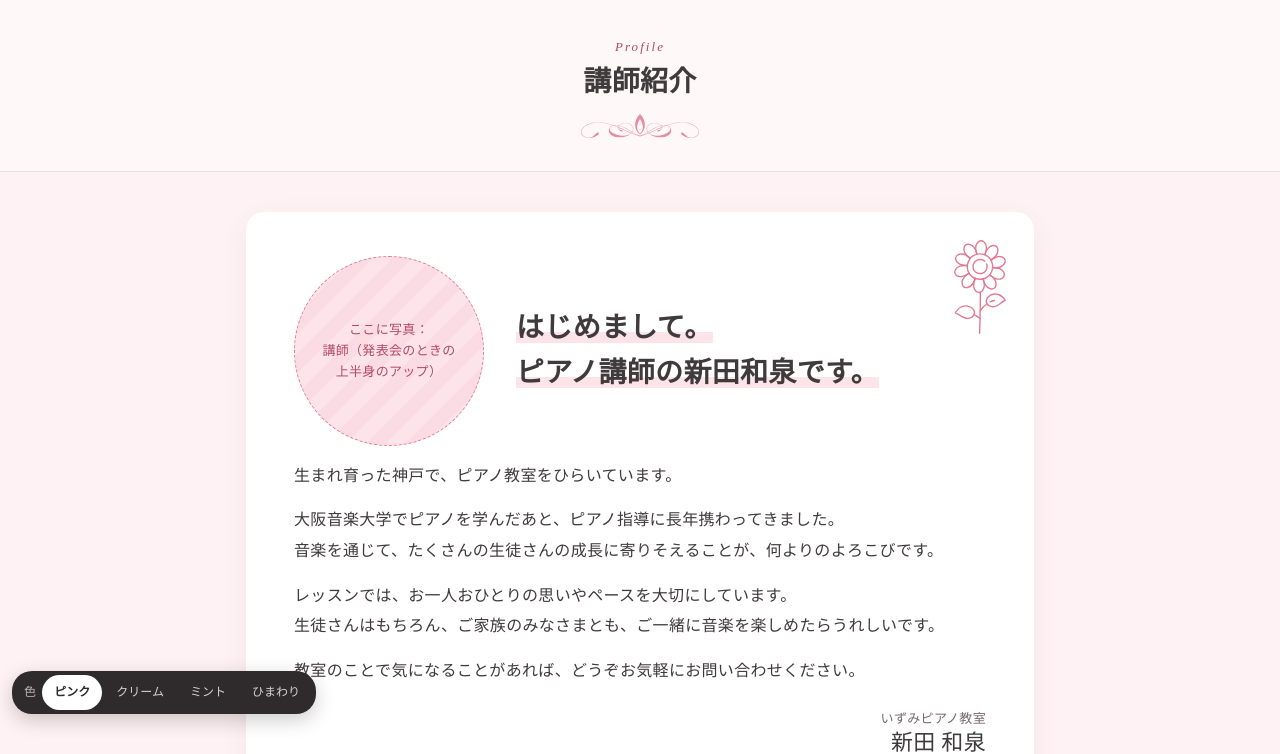
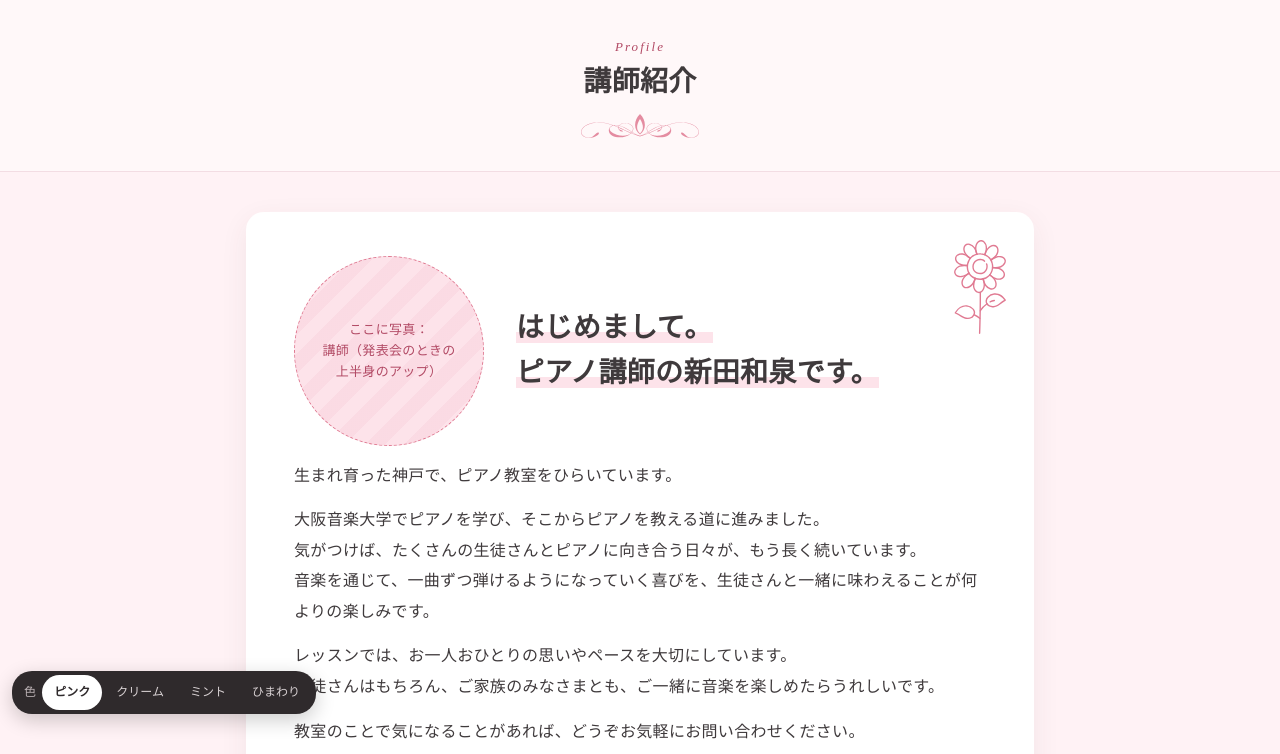
Before and after one commit to masaharunitta2003-code/izumi-piano-preview, a plain HTML site: page basic/profile.html in a window 1280 px wide. Shown: the part 74-828 px from the top of the page. Drawn offline with Linux system fonts and the light colour scheme; a web font is replaced by a local one.

Commit message:
講師紹介の一文を書き直す（参考にした教室サイトと同じ言い回しをやめる）
Co-Authored-By: Claude Opus 5.5 <noreply@anthropic.com>

```diff
--- a/basic/profile.html
+++ b/basic/profile.html
@@ -62,8 +62,9 @@
             <h2 class="letter-title"><span>はじめまして。<br>ピアノ講師の新田和泉です。</span></h2>
           </div>
           <p>生まれ育った神戸で、ピアノ教室をひらいています。</p>
-          <p>大阪音楽大学でピアノを学んだあと、ピアノ指導に長年携わってきました。<br>
-            音楽を通じて、たくさんの生徒さんの成長に寄りそえることが、何よりのよろこびです。</p>
+          <p>大阪音楽大学でピアノを学び、そこからピアノを教える道に進みました。<br>
+            気がつけば、たくさんの生徒さんとピアノに向き合う日々が、もう長く続いています。<br>
+            音楽を通じて、一曲ずつ弾けるようになっていく喜びを、生徒さんと一緒に味わえることが何よりの楽しみです。</p>
           <p>レッスンでは、お一人おひとりの思いやペースを大切にしています。<br>
             生徒さんはもちろん、ご家族のみなさまとも、ご一緒に音楽を楽しめたらうれしいです。</p>
           <p>教室のことで気になることがあれば、どうぞお気軽にお問い合わせください。</p>
```
Also changed, not shown: profile.html (+3 -2 lines).
